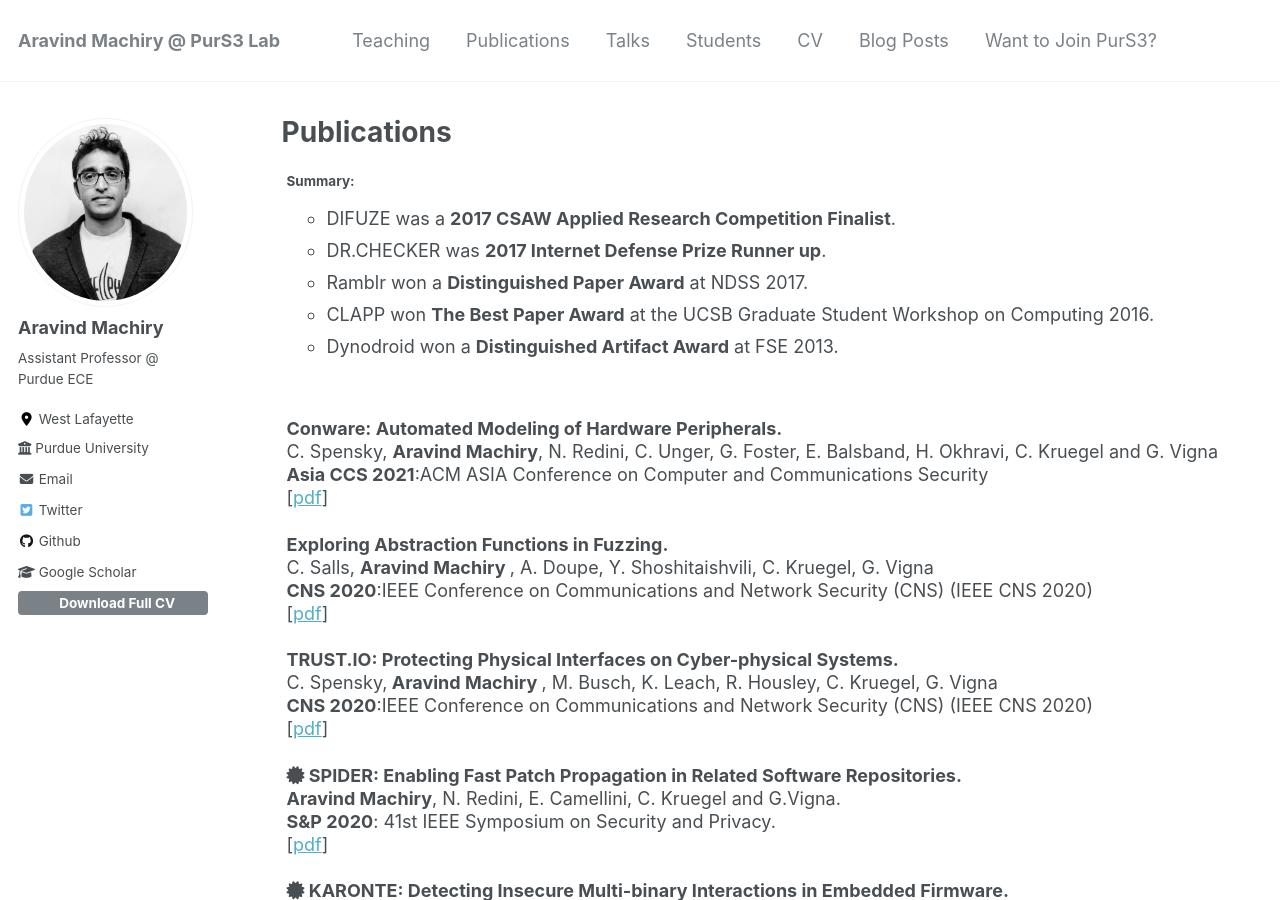
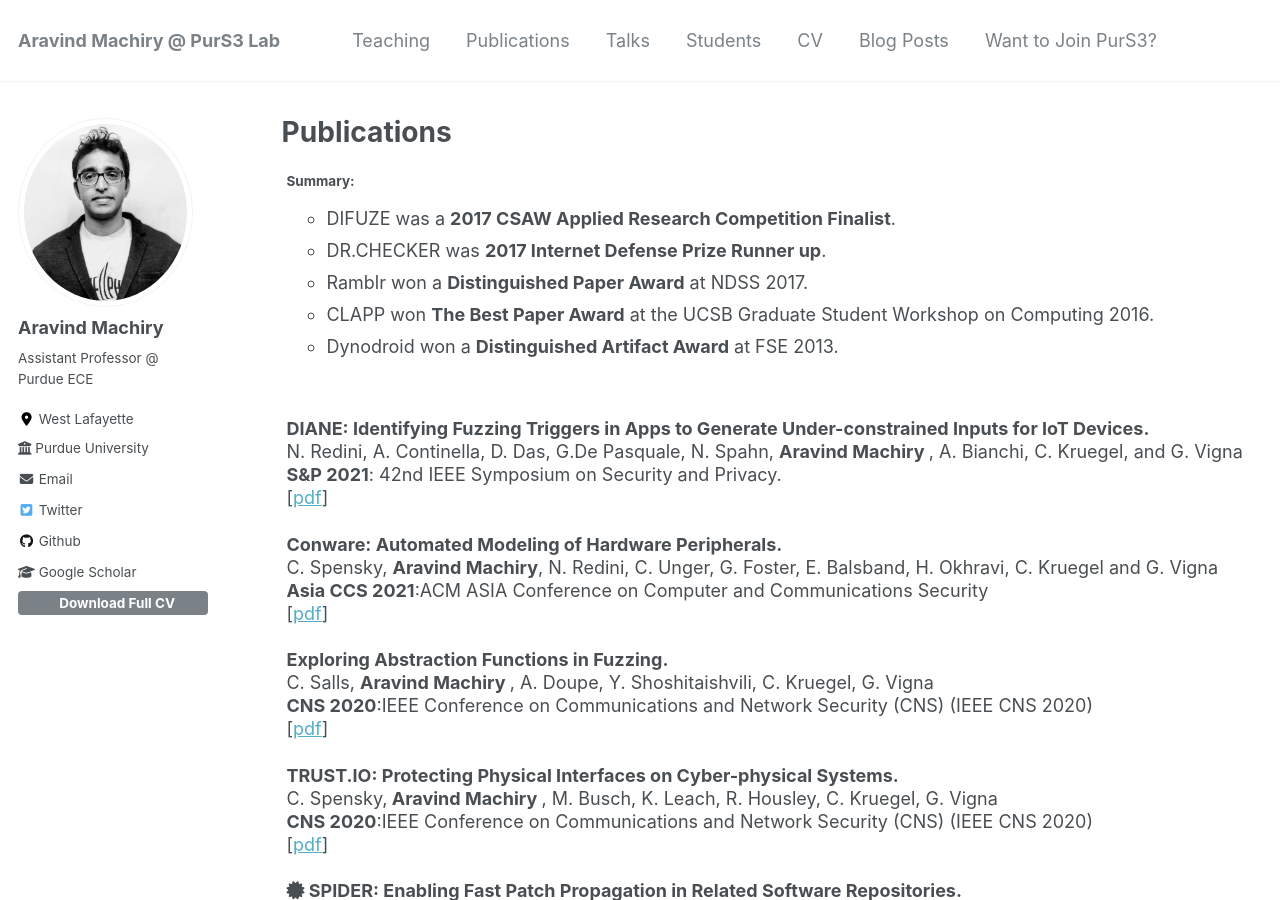
Before and after one commit to Machiry/machiry.github.io, a Jekyll site: the page built from _publications/index.html, in a window 1280 px wide and 900 px high. Built offline with Jekyll 4.4.1, drawn with Linux system fonts in a browser that asks for light colours; nearby versions of some CDN libraries.

Commit message:
Adding diane

```diff
--- a/_publications/index.html
+++ b/_publications/index.html
@@ -17,6 +17,13 @@ author_profile: true
     </ul>
 
     <br/>
+       <p>
+
+	           <strong>DIANE: Identifying Fuzzing Triggers in Apps to Generate Under-constrained Inputs for IoT Devices.</strong><br>
+	            N. Redini, A. Continella, D. Das, G.De Pasquale, N. Spahn, <b> Aravind Machiry </b>, A. Bianchi, C. Kruegel, and G. Vigna <br>
+	            <b>S&P 2021</b>: 42nd IEEE Symposium on Security and Privacy. <br>
+	            [<a href="/files/diane.pdf">pdf</a>]
+	            </p>
 	<p>
 
 	           <strong>Conware: Automated Modeling of Hardware Peripherals.</strong><br>
```
Also changed, not shown: 1 other file.
